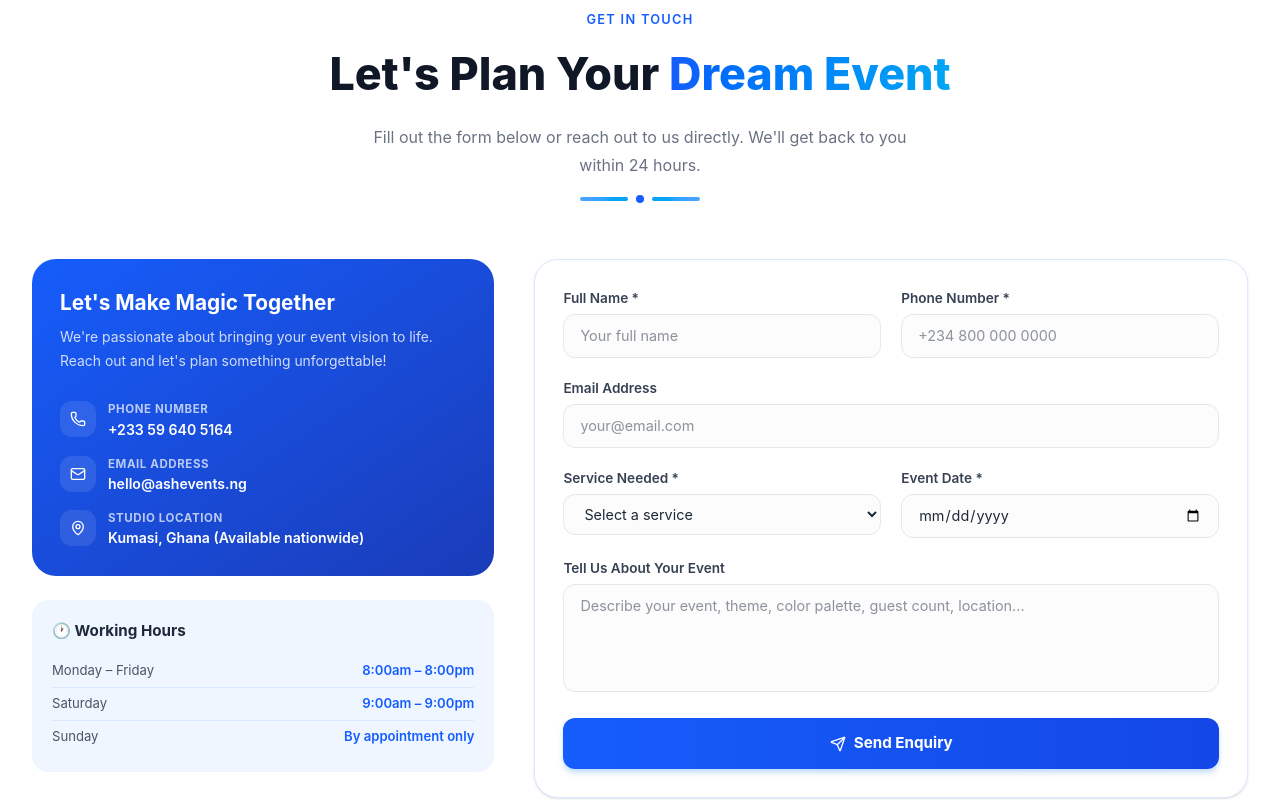
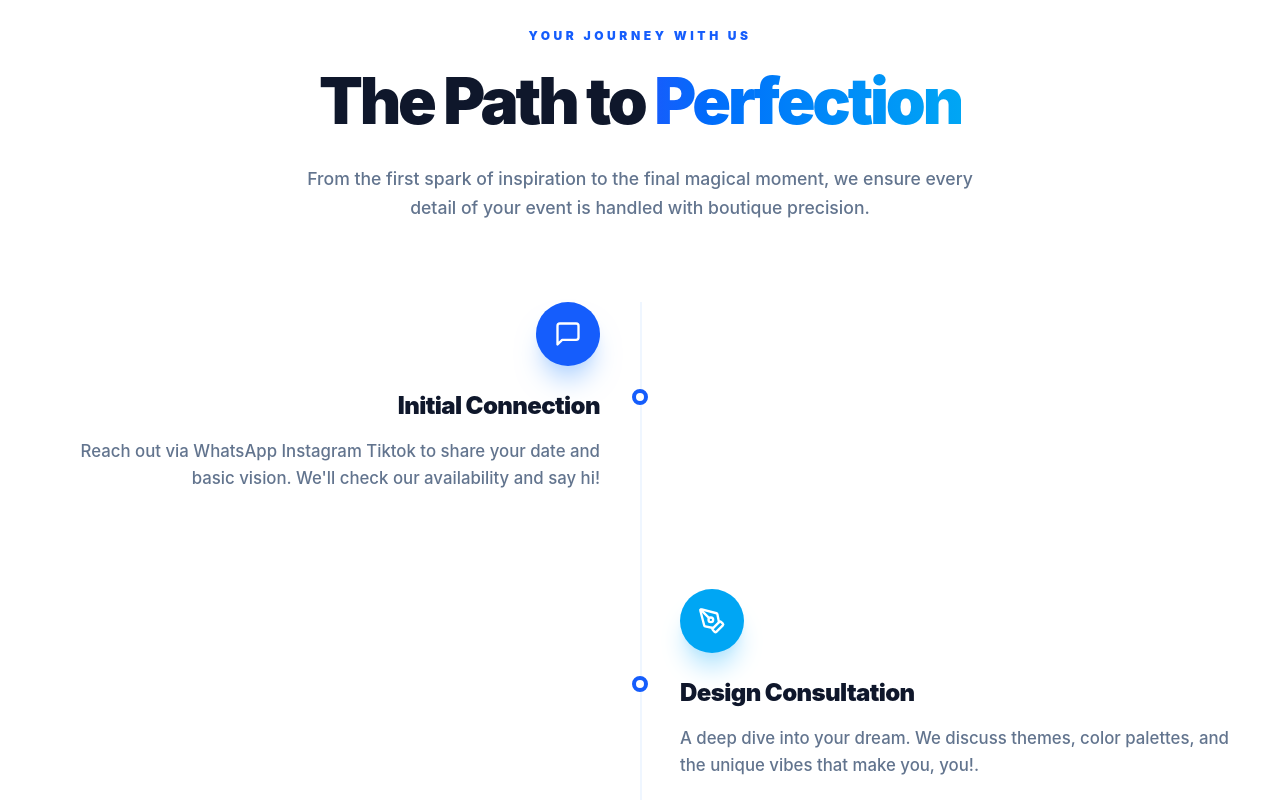
Before and after one commit to MrCorbyyy/Ashevents, a React (Vite) app: page /gallery in a window 1280 px wide. Shown: the part 1440-2240 px from the top of the page. Built offline with nearby package versions, Linux system fonts and the light colour scheme.

Commit message:
event roadmap added

```diff
--- /dev/null
+++ b/src/components/EventRoadmap.tsx
@@ -0,0 +1,145 @@
+import { motion } from "motion/react";
+import { MessageSquare, PenTool, Sparkles, ShoppingBag, PartyPopper, ArrowRight } from "lucide-react";
+
+const roadmapSteps = [
+  {
+    icon: <MessageSquare className="w-7 h-7" />,
+    title: "Initial Connection",
+    description: "Reach out via WhatsApp Instagram Tiktok to share your date and basic vision. We'll check our availability and say hi!",
+    color: "bg-blue-600",
+    shadow: "shadow-blue-200"
+  },
+  {
+    icon: <PenTool className="w-7 h-7" />,
+    title: "Design Consultation",
+    description: "A deep dive into your dream. We discuss themes, color palettes, and the unique vibes that make you, you!.",
+    color: "bg-sky-500",
+    shadow: "shadow-sky-200"
+  },
+  {
+    icon: <Sparkles className="w-7 h-7" />,
+    title: "Bespoke Proposal",
+    description: "Receive a carefully curated plan and mood board that fits your style and budget perfectly.",
+    color: "bg-indigo-500",
+    shadow: "shadow-indigo-200"
+  },
+  {
+    icon: <ShoppingBag className="w-7 h-7" />,
+    title: "The Curation",
+    description: "Our team sources the finest materials and coordinates every detail behind the scenes while you relax.",
+    color: "bg-blue-700",
+    shadow: "shadow-blue-300"
+  },
+  {
+    icon: <PartyPopper className="w-7 h-7" />,
+    title: "Your Magic Day",
+    description: "The moment of truth. We bring the magic to life with flawless execution, leaving you to enjoy every second.",
+    color: "bg-blue-600",
+    shadow: "shadow-blue-400"
+  }
+];
+
+export function EventRoadmap() {
+  const whatsappLink = "https://wa.me/233596405164?text=Hi%20Ashevents%20!%20I%27ve%20seen%20your%20roadmap%20and%20I%27d%20like%20to%20begin%20my%20event%20journey%20with%20you.";
+
+  return (
+    <section id="roadmap" className="py-24 bg-white dark:bg-slate-950 overflow-hidden">
+      <div className="max-w-[1800px] mx-auto px-4 sm:px-6 lg:px-12">
+        {/* Section Header */}
+        <div className="text-center mb-20">
+          <motion.span
+            initial={{ opacity: 0, y: 10 }}
+            whileInView={{ opacity: 1, y: 0 }}
+            viewport={{ once: true }}
+            className="inline-block text-blue-600 font-black uppercase tracking-[0.3em] text-[0.75rem] mb-4"
+          >
+            Your Journey With Us
+          </motion.span>
+          <motion.h2
+            initial={{ opacity: 0, y: 20 }}
+            whileInView={{ opacity: 1, y: 0 }}
+            viewport={{ once: true }}
+            transition={{ delay: 0.1 }}
+            className="text-slate-900 dark:text-white text-[clamp(2.5rem,5vw,4rem)] font-black tracking-tighter leading-tight mb-6"
+          >
+            The Path to <span className="text-transparent bg-clip-text bg-gradient-to-r from-blue-600 to-sky-500">Perfection</span>
+          </motion.h2>
+          <motion.p
+            initial={{ opacity: 0, y: 20 }}
+            whileInView={{ opacity: 1, y: 0 }}
+            viewport={{ once: true }}
+            transition={{ delay: 0.2 }}
+            className="text-slate-500 dark:text-slate-400 max-w-2xl mx-auto text-[1.1rem] font-medium leading-relaxed"
+          >
+            From the first spark of inspiration to the final magical moment, we ensure every detail of your event is handled with boutique precision.
+          </motion.p>
+        </div>
+
+        {/* Roadmap Items */}
+        <div className="relative">
+          {/* Vertical line for mobile, Horizontal for desktop? No, staggered vertical is more premium */}
+          <div className="absolute left-[50%] top-0 bottom-0 w-[2px] bg-blue-50 dark:bg-slate-900 hidden lg:block" />
+
+          <div className="space-y-16 lg:space-y-0">
+            {roadmapSteps.map((step, i) => (
+              <motion.div
+                key={i}
+                initial={{ opacity: 0, x: i % 2 === 0 ? -50 : 50 }}
+                whileInView={{ opacity: 1, x: 0 }}
+                viewport={{ once: true, margin: "-100px" }}
+                transition={{ duration: 0.8, ease: [0.16, 1, 0.3, 1], delay: i * 0.1 }}
+                className={`relative flex flex-col lg:flex-row items-center gap-8 lg:gap-20 ${
+                  i % 2 === 0 ? "lg:flex-row" : "lg:flex-row-reverse"
+                } lg:mb-24 last:mb-0`}
+              >
+                {/* Connector Node */}
+                <div className="absolute left-1/2 -translate-x-1/2 w-4 h-4 rounded-full bg-white dark:bg-slate-950 border-4 border-blue-600 z-10 hidden lg:block" />
+
+                {/* Content Card */}
+                <div className={`w-full lg:w-1/2 ${i % 2 === 0 ? "lg:text-right" : "lg:text-left"}`}>
+                  <div className={`inline-flex items-center justify-center w-16 h-16 rounded-[2rem] ${step.color} text-white mb-6 shadow-xl ${step.shadow}`}>
+                    {step.icon}
+                  </div>
+                  <h3 className="text-slate-900 dark:text-white text-2xl font-black mb-4 tracking-tight">
+                    {step.title}
+                  </h3>
+                  <p className="text-slate-500 dark:text-slate-400 text-[1.05rem] leading-relaxed font-medium">
+                    {step.description}
+                  </p>
+                </div>
+
+                {/* Empty space for the other side on desktop */}
+                <div className="hidden lg:block lg:w-1/2" />
+              </motion.div>
+            ))}
+          </div>
+        </div>
+
+        {/* Final CTA */}
+        <motion.div
+          initial={{ opacity: 0, y: 40 }}
+          whileInView={{ opacity: 1, y: 0 }}
+          viewport={{ once: true }}
+          transition={{ delay: 0.4 }}
+          className="mt-32 text-center"
+        >
+          <div className="inline-block relative group p-[2px] rounded-[2.5rem] overflow-hidden transition-all duration-500 hover:scale-105 active:scale-95 shadow-2xl shadow-blue-600/30">
+            <div className="absolute inset-[-1000%] animate-[spin_3s_linear_infinite] bg-[conic-gradient(from_90deg_at_50%_50%,transparent_0%,#1e40af_5%,#2563eb_10%,#1e40af_15%,transparent_20%)]" />
+            <a
+              href={whatsappLink}
+              target="_blank"
+              rel="noopener noreferrer"
+              className="relative inline-flex items-center gap-3 px-12 py-5 bg-white dark:bg-slate-900 text-blue-600 dark:text-blue-400 rounded-[2.5rem] transition-all duration-300 text-[1.1rem] font-black group-hover:bg-blue-600 dark:group-hover:bg-blue-500 group-hover:text-white"
+            >
+              Begin Your Story
+              <ArrowRight className="w-5 h-5 transition-transform group-hover:translate-x-1" />
+            </a>
+          </div>
+          <p className="mt-8 text-slate-400 dark:text-slate-500 font-bold text-[0.8rem] uppercase tracking-[0.2em]">
+            Limited availability for 2024/2025
+          </p>
+        </motion.div>
+      </div>
+    </section>
+  );
+}
--- a/src/pages/GalleryPage.tsx
+++ b/src/pages/GalleryPage.tsx
@@ -1,11 +1,11 @@
 import { Gallery } from "../components/Gallery";
-import { Contact } from "../components/Contact";
+import { EventRoadmap } from "../components/EventRoadmap";
 
 export default function GalleryPage() {
   return (
     <div className="pt-20">
       <Gallery isPreview={false} />
-      <Contact />
+      <EventRoadmap />
     </div>
   );
 }
--- a/src/pages/ServicesPage.tsx
+++ b/src/pages/ServicesPage.tsx
@@ -1,7 +1,7 @@
 import { useLocation } from "react-router-dom";
 import { useEffect } from "react";
 import { ArrowLeft, Sparkles, MessageSquare, PenTool, PartyPopper, Scroll, Flower, Zap, QrCode } from "lucide-react";
-import { Contact } from "../components/Contact";
+import { EventRoadmap } from "../components/EventRoadmap";
 import { Services } from "../components/Services";
 import { Link } from "react-router-dom";
 import { motion, AnimatePresence } from "motion/react";
@@ -322,9 +322,9 @@ export default function ServicesPage() {
         </motion.div>
       </AnimatePresence>
 
-      {/* Contact Section */}
+      {/* Event Roadmap Section (Replacing Contact) */}
       <div className="border-t border-slate-50 pt-20">
-        <Contact />
+        <EventRoadmap />
       </div>
     </div>
   );
```
